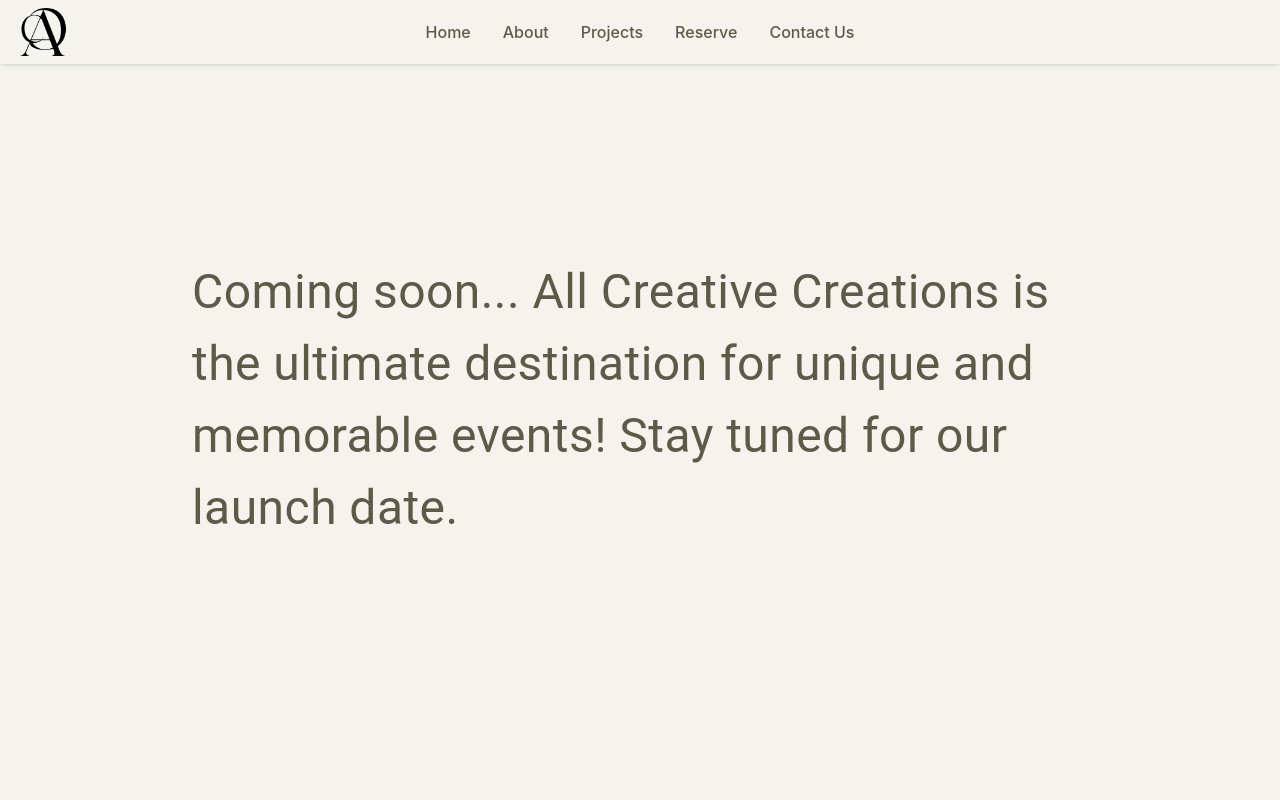
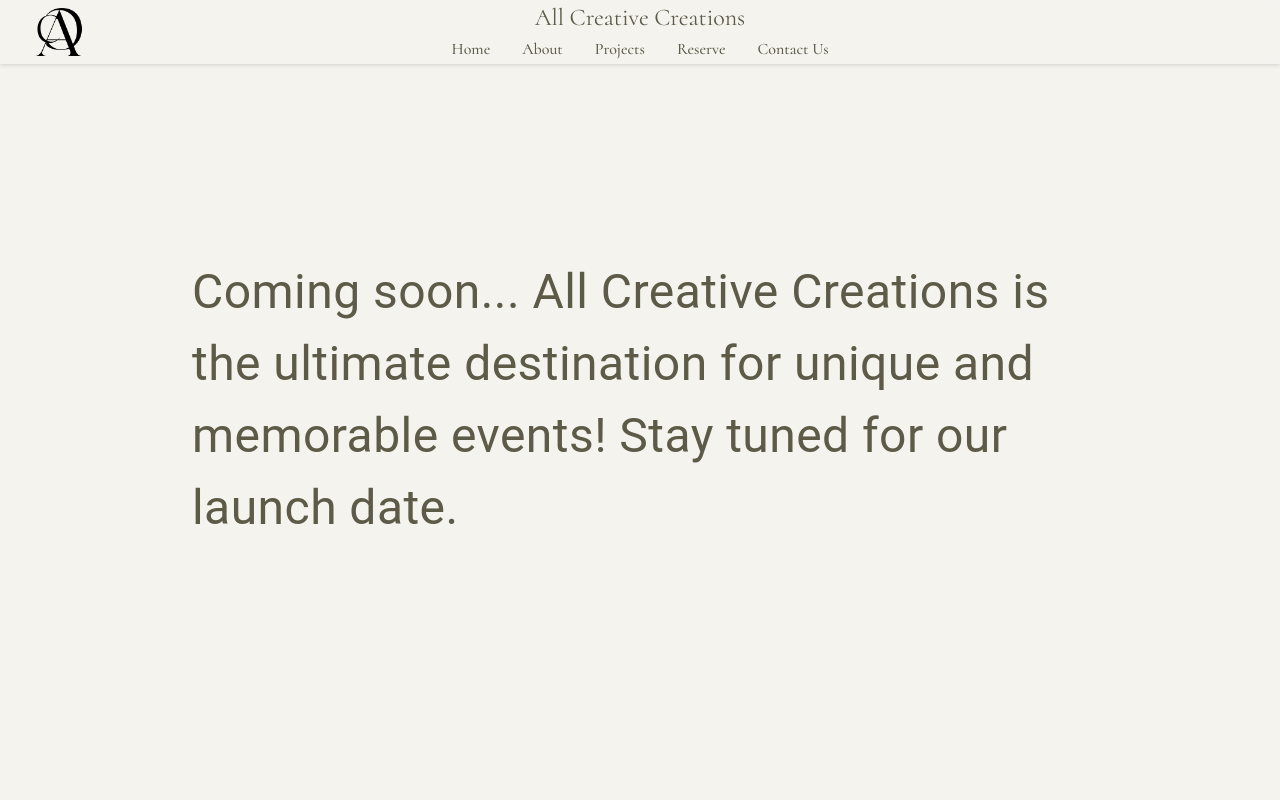
Before and after one commit to theplaceholders/allcreativecreations, a React (Vite) app in the folder frontend/: page / in a window 1280 px wide. Shown: the top 800 px of the page. Built offline with nearby package versions, Linux system fonts and the light colour scheme; no server answers.

Commit message:
added nav title

```diff
--- a/frontend/index.html
+++ b/frontend/index.html
@@ -4,6 +4,9 @@
     <meta charset="UTF-8" />
     <link rel="icon" type="image/ico" href="/src/assets/favicon.ico" />
     <meta name="viewport" content="width=device-width, initial-scale=1.0" />
+    <link rel="preconnect" href="https://fonts.googleapis.com">
+<link rel="preconnect" href="https://fonts.gstatic.com" crossorigin>
+<link href="https://fonts.googleapis.com/css2?family=Cormorant:ital,wght@0,300..700;1,300..700&display=swap" rel="stylesheet">
     <title>allcreativecreations</title>
   </head>
   <body>
--- a/frontend/src/components/NavBar.jsx
+++ b/frontend/src/components/NavBar.jsx
@@ -30,6 +30,8 @@ const NavBar = () => {
                 <div className="navbar__logo">
                     <img src={logo} alt="logo" />
                 </div>
+                <div className="navbar-title">
+                    All Creative Creations
                 <ul className="navbar__menu">
                     <li className="navbar__item">
                         <Link to="/" className="navbar__link">Home</Link>
@@ -47,6 +49,8 @@ const NavBar = () => {
                         <Link to="/contact-us" className="navbar__link">Contact Us</Link>
                     </li>
                 </ul>
+                </div>
+
                 <MenuIcon handleClickEvent={toggleShowMenuPanel} />
             </nav>
             <MenuPanel show={showMenuPanel} toggleShowMenuPanel={toggleShowMenuPanel} />
--- a/frontend/src/components/navbar.sass
+++ b/frontend/src/components/navbar.sass
@@ -1,27 +1,44 @@
-
 @use '../styles/global/_main-color.sass' as main
 
 #navbar
   width: 100vw
   height: 4rem
   display: flex
-  justify-content: space-between
+  justify-content: center  // Center items horizontally
   align-items: center
   background-color: rgba(main.$background-color-light, 0.85)
   backdrop-filter: blur(8px)
   box-shadow: 0 0 5px rgba(0, 0, 0, 0.2)
   transition: ease-in-out 0.3s
   position: relative
+  z-index: 10
+
+  .navbar-title
+    position: absolute
+    font-family: "Cormorant", serif
+    font-optical-sizing: auto
+    font-style: normal
+    top: 50%
+    left: 50%
+    transform: translate(-50%, -50%)
+    display: flex
+    flex-direction: column
+    justify-content: center
+    align-items: center
+    font-size: 1.5rem
 
   @media (min-width: 768px)
     justify-content: flex-start
 
   .navbar__logo
+    position: absolute
+    left: 1rem
     display: flex
     justify-content: flex-start
     align-items: center
     padding: 0.5rem 1.2rem
     overflow: hidden
+    z-index: 15
 
     img
       height: 48px
@@ -32,13 +49,14 @@
 
     @media (min-width: 768px)
       display: flex
-      position: absolute
+      position: relative
       left: 50%
       transform: translateX(-50%)
       align-items: center
       list-style-type: none
       margin: 0
       padding: 0
+      z-index: 10 // Lower than .navbar-title
 
       .navbar__item
         margin: 0 1rem
```
